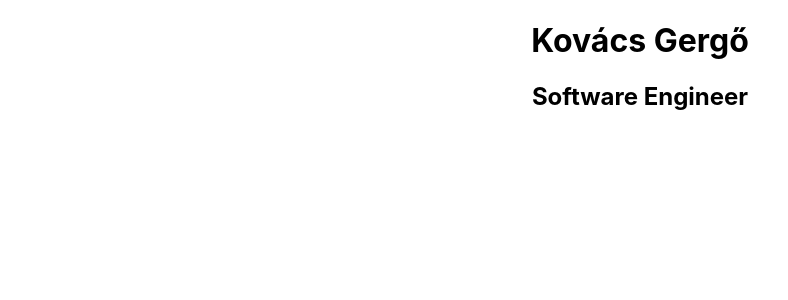
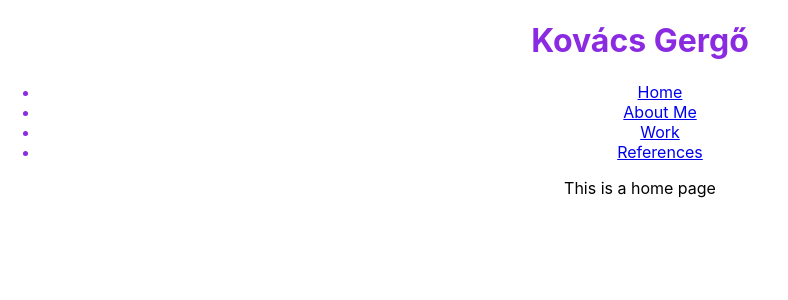
Before and after one commit to kiskovi97/ReactCV, a React (Create React App) app: page / in a window 1280 px wide. Shown: the top 300 px of the page, without its empty margins (0-788 px from the left). Built offline with nearby package versions, Linux system fonts and the light colour scheme.

Commit message:
Added pages

```diff
--- a/src/App.css
+++ b/src/App.css
@@ -6,6 +6,7 @@
   height: 40vmin;
   pointer-events: none;
 }
+
 
 @media (prefers-reduced-motion: no-preference) {
   .App-logo {
--- a/src/App.js
+++ b/src/App.js
@@ -1,12 +1,24 @@
-import logo from './logo.svg';
 import './App.css';
+import { Route, Switch } from 'react-router-dom';
+import Home from './pages/Home';
+import About from './pages/About';
+import Error from './pages/Error';
+import Work from './pages/Work';
+import References from './pages/References';
+import Navbar from './Navbar';
 
 function App() {
   return (
-    <div className="App">
-      <h1>Kovács Gergő</h1>
-      <h2>Software Engineer</h2>
-    </div>
+    <main className="App">
+      <Navbar/>
+      <Switch>
+          <Route path="/" component={Home} exact />
+          <Route path="/about" component={About} />
+          <Route path="/work" component={Work} />
+          <Route path="/references" component={References} />
+          <Route component={Error} />
+      </Switch>
+     </main>
   );
 }
 
--- /dev/null
+++ b/src/Header.module.css
@@ -0,0 +1,7 @@
+.error {
+    color: red;
+  }
+
+  .Header {
+      color: blueviolet;
+  }
--- /dev/null
+++ b/src/Navbar.jsx
@@ -0,0 +1,15 @@
+import React from 'react'
+import styles from './Header.module.css';
+import { Link } from 'react-router-dom'
+
+export default () =>
+(
+<div className={styles.Header}>
+    <h1>Kovács Gergő</h1>
+    <ul>
+        <li> <Link to="/">Home</Link></li>
+        <li> <Link to="/about">About Me</Link></li>
+        <li> <Link to="/work">Work</Link></li>
+        <li> <Link to="/references">References</Link></li>
+    </ul>
+  </div>)
--- a/src/index.js
+++ b/src/index.js
@@ -3,10 +3,13 @@ import ReactDOM from 'react-dom';
 import './index.css';
 import App from './App';
 import reportWebVitals from './reportWebVitals';
+import { BrowserRouter } from 'react-router-dom';
 
 ReactDOM.render(
   <React.StrictMode>
-    <App />
+    <BrowserRouter>
+      <App />
+    </BrowserRouter>
   </React.StrictMode>,
   document.getElementById('root')
 );
--- /dev/null
+++ b/src/pages/About.jsx
@@ -0,0 +1,3 @@
+import React from 'react'
+
+export default () => <div> About page </div>
--- /dev/null
+++ b/src/pages/Error.jsx
@@ -0,0 +1,3 @@
+import React from 'react'
+
+export default () => <div> 404 Not found </div>
--- /dev/null
+++ b/src/pages/Home.jsx
@@ -0,0 +1,4 @@
+
+import React from 'react'
+
+export default () => <div> This is a home page </div>
--- /dev/null
+++ b/src/pages/References.jsx
@@ -0,0 +1,3 @@
+import React from 'react'
+
+export default () => <div> These are my references </div>
--- /dev/null
+++ b/src/pages/Work.jsx
@@ -0,0 +1,3 @@
+import React from 'react'
+
+export default () => <div> I work at Bookr Kids </div>
```
Also changed, not shown: package.json (+4 -3 lines), 1 other file (tests, documents, lock files or other folders).
